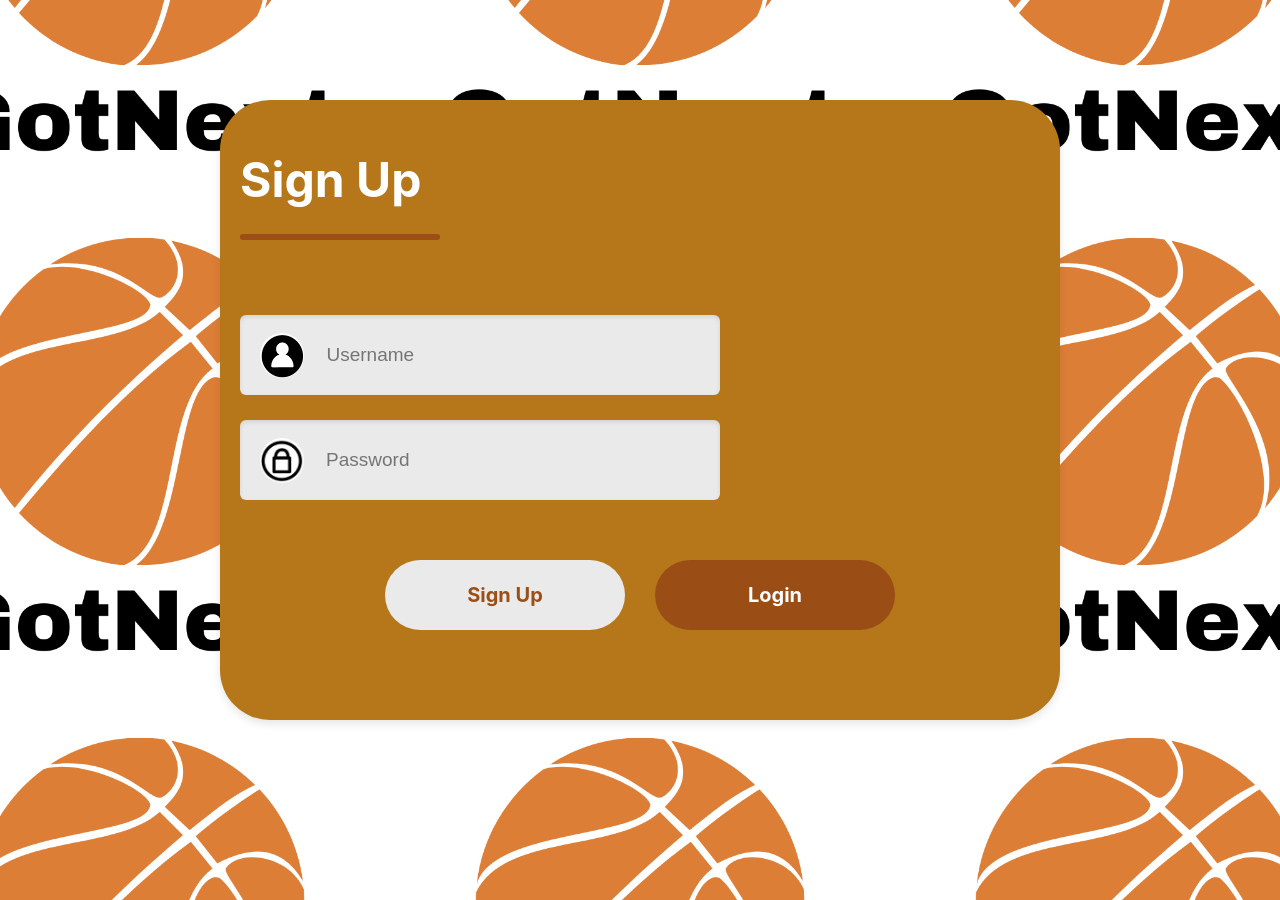
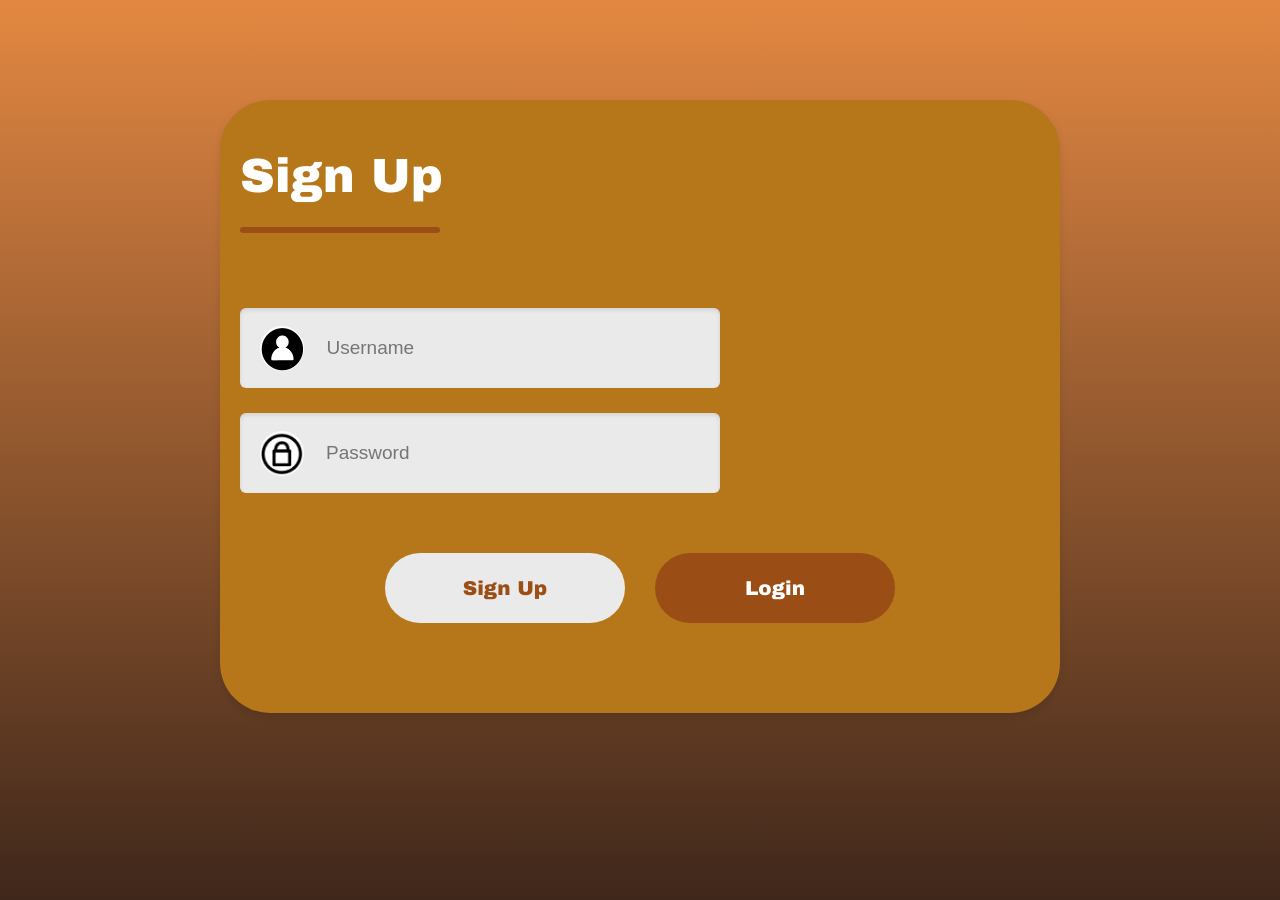
Before and after one commit to SquintyBoi/DubHacks, a React (Create React App) app: page / in a window 1280 px wide. Built offline with nearby package versions, Linux system fonts and the light colour scheme.

Commit message:
Update index.css

```diff
--- a/src/index.css
+++ b/src/index.css
@@ -1,19 +1,15 @@
 body {
   margin: 0;
-  font-family: -apple-system, BlinkMacSystemFont, 'Segoe UI', 'Roboto', 'Oxygen',
-    'Ubuntu', 'Cantarell', 'Fira Sans', 'Droid Sans', 'Helvetica Neue',
-    sans-serif;
+  font-family: 'Arial Black', sans-serif; /* Changed to a bolder font family */
   -webkit-font-smoothing: antialiased;
   -moz-osx-font-smoothing: grayscale;
   height: 100vh;
-  /* background: linear-gradient(#b75c00, #322a39) */
-  background-image: url('./Components/Assets/Got_Next.png');
-  background-size: 500px; /* This makes sure the image covers the whole page */
-  background-position: center; /* Centers the image */
+  background: linear-gradient(#e38842, #3f271b);
+  /* background-color: #9c1010; */
+  /* background-size: 500px; This makes sure the image covers the whole page */
+  /* background-position: center; Centers the image */
   overflow: hidden; /* Prevents both vertical and horizontal scrolling */
-
 }
-
 
 code {
   font-family: source-code-pro, Menlo, Monaco, Consolas, 'Courier New',
```
